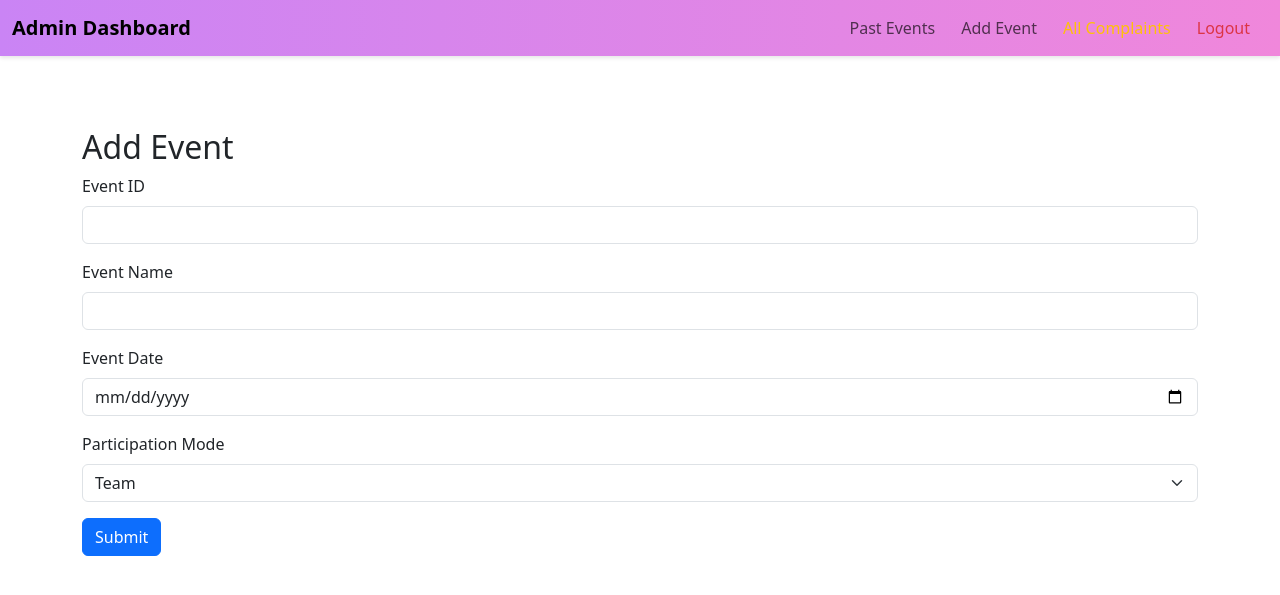
After one commit to Sahil-dev-2005/Campus-Sarathi, a Flask app: page /add-event in a window 1280 px wide. The commit adds this page. Shown: the top 595 px of the page. Run offline with Flask 3, Linux system fonts and the light colour scheme; some libraries are stand-ins or nearby versions.

Commit message:
Added look for team feature and adding event by admin, also added favicon

```diff
--- a/app.py
+++ b/app.py
@@ -65,6 +65,7 @@ def login():
 
         if result and bcrypt.check_password_hash(result[0], password):
             user = User(userid, role)
+            session['userid'] = userid
             login_user(user)
             return redirect(url_for(f"{role}_dashboard"))  # Redirect to the dashboard based on role
         else:
@@ -239,6 +240,78 @@ def profile():
 
     return redirect(url_for('login'))
 
+@app.route('/join_team', methods=['POST'])
+def join_team():
+    event_id = request.form.get('event_id')
+    cursor = mysql.connection.cursor(dictionary=True)
+    query = """
+    SELECT s.name, s.branch, s.sem, s.email
+    FROM team_search t
+    JOIN students s ON t.userid = s.userid
+    WHERE t.event_id = %s
+    """
+    cursor.execute(query, (event_id,))
+    students = cursor.fetchall()
+    cursor.close()
+    return render_template('look_for_team.html', event_id=event_id, students=students)
+
+@app.route('/add_to_team', methods=['POST'])
+def add_to_team():
+    event_id = request.form.get('event_id')
+    userid = session.get('userid')  # Assuming the user ID is stored in the session
+
+    if not userid:
+        return redirect('/login')  # Redirect to login if the user is not logged in
+
+    cursor = mysql.connection.cursor()
+    query = "INSERT IGNORE INTO team_search (event_id, userid) VALUES (%s, %s)"
+    cursor.execute(query, (event_id, userid))
+    mysql.connection.commit()
+    cursor.close()
+
+    return redirect('/student_dashboard')
+
+
+@app.route('/remove_from_team', methods=['POST'])
+def remove_from_team():
+    event_id = request.form.get('event_id')
+    userid = session.get('userid')  # Assuming the user ID is stored in the session
+
+    if not userid:
+        return redirect('/login')  # Redirect to login if the user is not logged in
+
+    cursor = mysql.connection.cursor()
+    query = "DELETE FROM team_search WHERE event_id = %s AND userid = %s"
+    cursor.execute(query, (event_id, userid))
+    mysql.connection.commit()
+    cursor.close()
+
+    return redirect('/student_dashboard')
+
+@app.route('/add-event', methods=['GET', 'POST'])
+def add_event():
+    if request.method == 'POST':
+        event_id = request.form.get('event_id')
+        event_name = request.form.get('event_name')
+        event_date = request.form.get('event_date')
+        participation_mode = request.form.get('participation_mode')
+        coordinator = session.get('userid')  # Assuming the admin's user ID is stored in the session
+
+        if not coordinator:
+            return redirect('/login')  # Redirect to login if the user is not logged in
+
+        cursor = mysql.connection.cursor()
+        query = """
+        INSERT INTO events (event_id, event_name, event_date, participation_mode, coordinator)
+        VALUES (%s, %s, %s, %s, %s)
+        """
+        cursor.execute(query, (event_id, event_name, event_date, participation_mode, coordinator))
+        mysql.connection.commit()
+        cursor.close()
+
+        return redirect('/admin_dashboard')  # Redirect to dashboard after adding the event
+
+    return render_template('add_event.html')
 
 @app.route('/logout')
 @login_required
--- /dev/null
+++ b/templates/add_event.html
@@ -0,0 +1,53 @@
+{% extends 'layout.html' %}
+{% block body %}
+<nav class="navbar navbar-expand-lg" style="background: linear-gradient(to right, #ca84f5, #f087db);">
+    <div class="container-fluid">
+        <a class="navbar-brand" href="/admin_dashboard">Admin Dashboard</a>
+        <button class="navbar-toggler" type="button" data-bs-toggle="collapse" data-bs-target="#navbarNav" aria-controls="navbarNav" aria-expanded="false" aria-label="Toggle navigation">
+            <span class="navbar-toggler-icon"></span>
+        </button>
+        <div class="collapse navbar-collapse" id="navbarNav">
+            <ul class="navbar-nav ms-auto">
+                <li class="nav-item">
+                    <a class="nav-link" href="/past-events">Past Events</a>
+                </li>
+                <li class="nav-item">
+                    <a class="nav-link" href="/add-event">Add Event</a>
+                </li>
+                <li class="nav-item">
+                    <a class="nav-link text-warning" href="/all-complaints">All Complaints</a>
+                </li>
+                <li class="nav-item">
+                    <a class="nav-link text-danger" href="/logout">Logout</a>
+                </li>
+            </ul>
+        </div>
+    </div>
+</nav>
+<br>
+<div class="container mt-5">
+    <h2>Add Event</h2>
+    <form action="/add-event" method="post">
+        <div class="mb-3">
+            <label for="event_id" class="form-label">Event ID</label>
+            <input type="text" class="form-control" id="event_id" name="event_id" required>
+        </div>
+        <div class="mb-3">
+            <label for="event_name" class="form-label">Event Name</label>
+            <input type="text" class="form-control" id="event_name" name="event_name" required>
+        </div>
+        <div class="mb-3">
+            <label for="event_date" class="form-label">Event Date</label>
+            <input type="date" class="form-control" id="event_date" name="event_date" required>
+        </div>
+        <div class="mb-3">
+            <label for="participation_mode" class="form-label">Participation Mode</label>
+            <select class="form-select" id="participation_mode" name="participation_mode" required>
+                <option value="team">Team</option>
+                <option value="alone">Individual</option>
+            </select>
+        </div>
+        <button type="submit" class="btn btn-primary">Submit</button>
+    </form>
+</div>
+{% endblock %}
--- a/templates/admin_dashboard.html
+++ b/templates/admin_dashboard.html
@@ -83,7 +83,7 @@
                         <td>{{ event['event_id'] }}</td>
                         <td>{{ event['event_name'] }}</td>
                         <td>{{ event['event_date'] }}</td>
-                        <td>{{ 'Yes' if event['team_required'] else 'No' }}</td>
+                        <td>{{ 'Yes' if event['participation_mode']=='team' else 'No' }}</td>
                         <td>
                             {% if event['unique_code'] %}
                             {{ event['unique_code'] }}
--- a/templates/layout.html
+++ b/templates/layout.html
@@ -5,6 +5,7 @@
     <meta name="viewport" content="width=device-width, initial-scale=1.0">
     <link href="https://cdn.jsdelivr.net/npm/bootstrap@5.3.2/dist/css/bootstrap.min.css" rel="stylesheet" integrity="sha384-T3c6CoIi6uLrA9TneNEoa7RxnatzjcDSCmG1MXxSR1GAsXEV/Dwwykc2MPK8M2HN" crossorigin="anonymous">
     <title>Campus-Sarathi</title>
+    <link rel="icon" href="{{ url_for('static', filename='favicon.ico') }}" type="image/x-icon">
     <style>
         html, body {
             height: 100%;
--- a/templates/student_dashboard.html
+++ b/templates/student_dashboard.html
@@ -47,10 +47,14 @@
                         <td>{{ event['event_name'] }}</td>
                         <td>{{ event['event_date'] }}</td>
                         <td>
+                            {% if event['participation_mode'] == 'team' %}
                             <form action="/join_team" method="post">
                                 <input type="hidden" name="event_id" value="{{ event['event_id'] }}">
                                 <button type="submit" class="btn btn-primary">Join Team</button>
                             </form>
+                            {% else %}
+                            INDIVIDUAL
+                            {% endif %}
                         </td>
                     </tr>
                     {% endfor %}
```
Also changed, not shown: templates/look_for_team.html (added, +64 -0 lines), templates/past_events.html (+0 -25 lines), static/favicon.ico (added).
